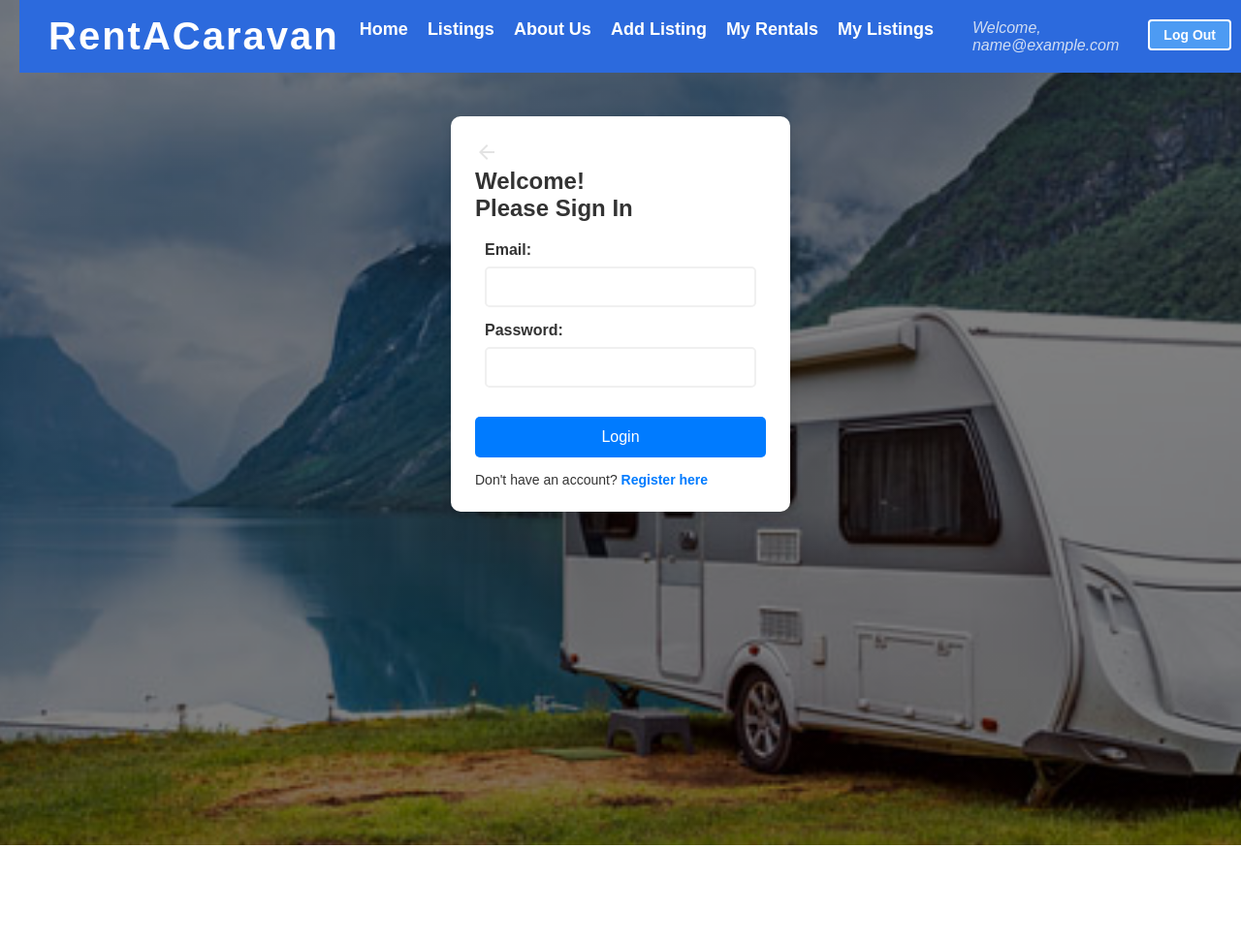
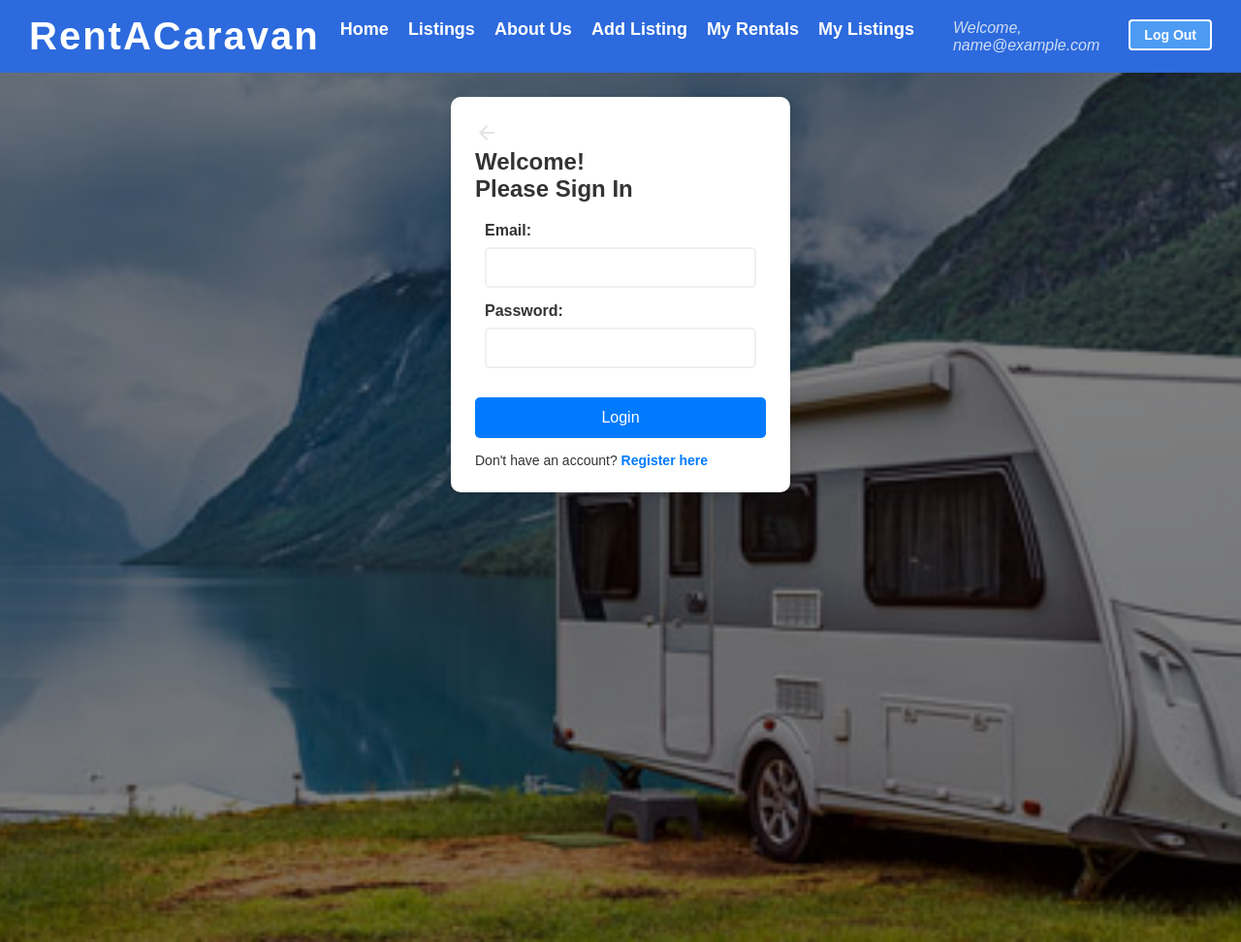
Before and after one commit to Salak0/rentMyCaravan, a PHP site: page /login.php in a window 1280 px wide. Shown: the whole page at 97% size. Before the commit the page ends 872 px from the top, so only its background shows below. Run offline with PHP 8.4, Linux system fonts and the light colour scheme; the visitor is signed in with stand-in values (Sample User, id 1).

Commit message:
changing margins and padding

```diff
--- a/pages/style/index.css
+++ b/pages/style/index.css
@@ -20,7 +20,8 @@ body {
     position: fixed;
     top: 0;
     z-index: 1000;
-    margin-left: 0px;
+
+    margin-right: 30px;
 }
 
 .logo {
@@ -287,6 +288,7 @@ body {
 .main{
     margin-left: -60px;
     padding-left: 60px;
+
 }
 
 
--- a/pages/style/login.css
+++ b/pages/style/login.css
@@ -1,7 +1,5 @@
 body {
     font-family: Arial, sans-serif;
-    margin: 0;
-    padding: 20px;
     color: #333;
     width: 100%;
     background: linear-gradient(to top, rgba(0,0,0,0.5)70%, rgba(0,0,0,0.5)70%), url(background.jpg);
```
